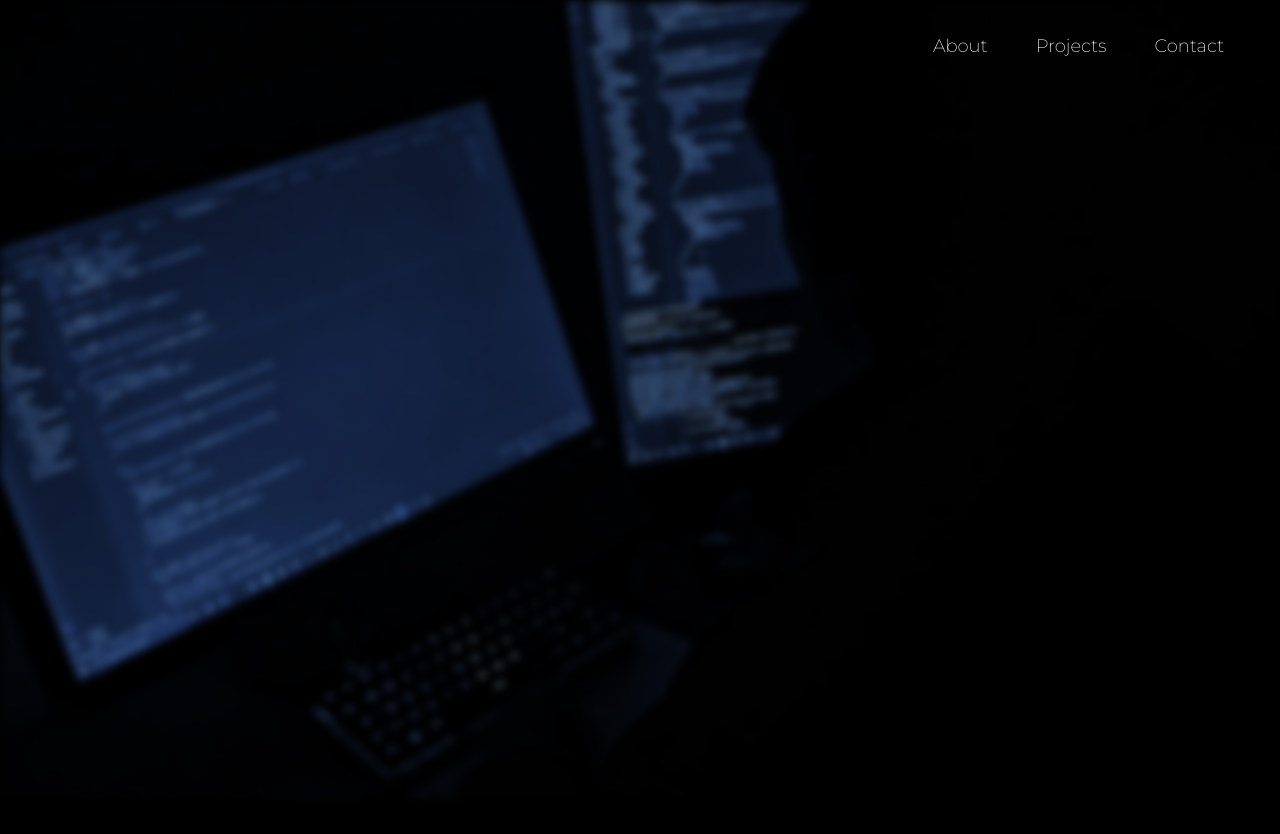
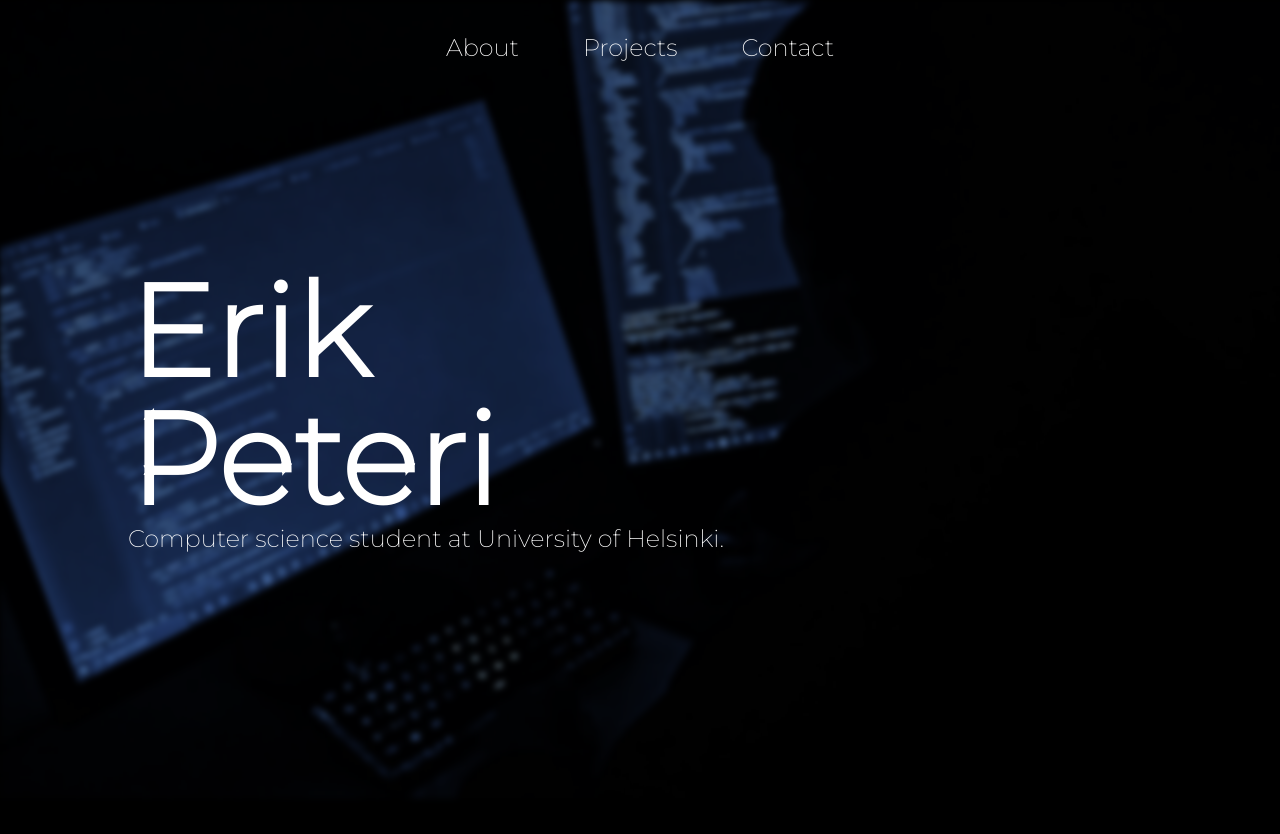
Before and after one commit to LerkkaP/Personal-portfolio, a React (Vite) app: page / in a window 1280 px wide. Shown: the top 834 px of the page. Built offline with nearby package versions, Linux system fonts and the light colour scheme.

Commit message:
change navbar location and add introduction text

```diff
--- a/src/components/Header.tsx
+++ b/src/components/Header.tsx
@@ -2,11 +2,18 @@ import NavBar from "./Navbar";
 
 const Header = () => {
   return (
-    <header >
+    <header>
       <section className="h-screen">
         <NavBar />
         <img className="blur-sm object-cover h-full" src="src/assets/portfolio_banner.png" alt="Header image" />
       </section>
+      <div>
+        <div className="absolute top-1/3 left-32 text-white">
+          <h1 className="text-9xl font-bold">Erik</h1>
+          <h1 className="text-9xl font-bold">Peteri</h1>
+          <p className="text-2xl">Computer science student at University of Helsinki.</p>
+        </div>
+      </div>
     </header>
   );
 };
--- a/src/components/Navbar.tsx
+++ b/src/components/Navbar.tsx
@@ -38,7 +38,7 @@ const NavBar = () => {
           },
         }}
       >
-        <div className="flex justify-end">
+        <div className="flex justify-center space-x-4">
           {["about", "projects", "contact"].map((path) => (
             <motion.div
               key={path}
@@ -49,7 +49,7 @@ const NavBar = () => {
             >
               <Link
                 activeClass="active"
-                className="text-white text-lg mx-6 text-white relative w-fit block after:block after:content-[''] after:absolute after:h-[1px] after:bg-blue-400 after:w-full after:scale-x-0 after:hover:scale-x-100 after:transition after:duration-200 after:origin-center cursor-pointer"
+                className="text-white text-2xl mx-6 text-white  relative w-fit block after:block after:content-[''] after:absolute after:h-[1px] after:bg-blue-400 after:w-full after:scale-x-0 after:hover:scale-x-100 after:transition after:duration-200 after:origin-center cursor-pointer"
                 to={path}
                 spy={true}
                 smooth={true}
--- a/tailwind.config.js
+++ b/tailwind.config.js
@@ -7,6 +7,9 @@ export default {
       fontFamily: {
         montserrat: ["Montserrat", "sans-serif"],
       },
+      blur: {
+        sm: '3px'
+      },
       colors: {
         "secondary-color": "var(--secondary-color)",
       }
```
